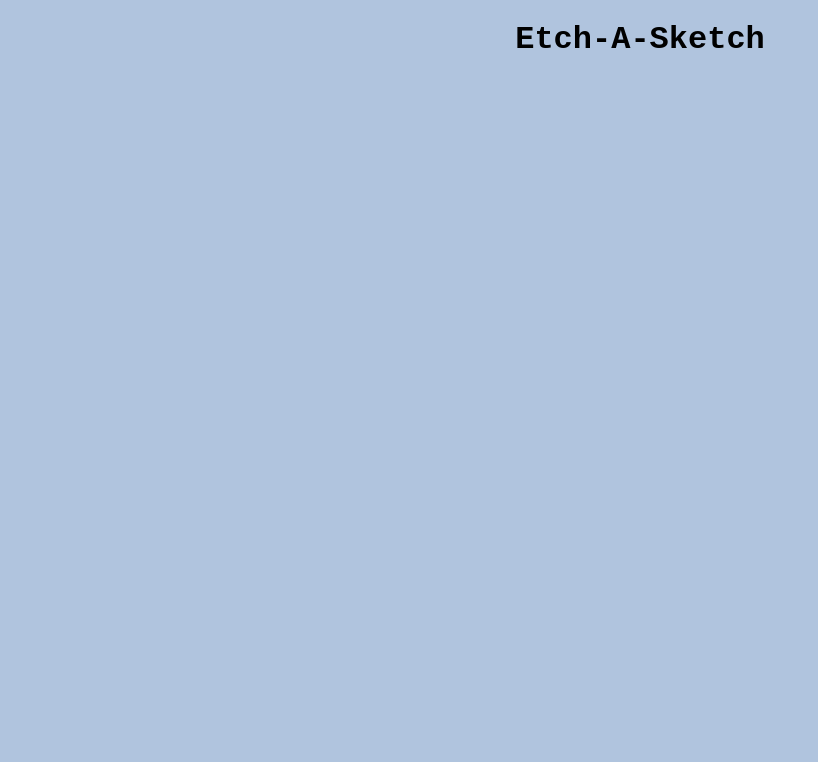
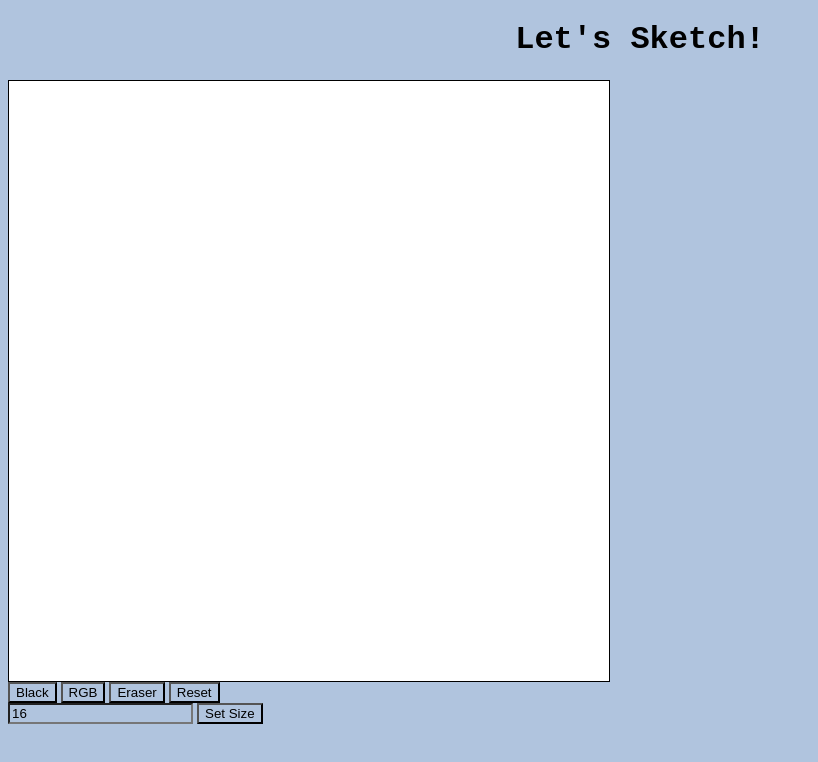
Before and after one commit to agustinromano/etch-a-sketch, a plain HTML site: page index.html in a window 1280 px wide. Shown: the whole page, without its empty margins (0-818 px from the left). Drawn offline with Linux system fonts and the light colour scheme; a web font is replaced by a local one.

Commit message:
Project works it just needs styling.

```diff
--- a/app.js
+++ b/app.js
@@ -1,17 +1,43 @@
-const grid = document.querySelector(".grid");
+let color = "black";
 
-function selectButton() {}
+function createBox(size) {
+  let board = document.querySelector(".draw-board");
+  let squares = board.querySelectorAll("div");
+  squares.forEach((div) => div.remove());
+  board.style.gridTemplateColumns = `repeat(${size} , 1fr)`;
+  board.style.gridTemplateRows = `repeat(${size} , 1fr)`;
 
-function squareSize() {
-  const small = 16 * 16;
-  const medium = 32 * 32;
-  const large = 64 * 64;
+  let amount = size * size;
+  for (let i = 0; i < amount; i++) {
+    let square = document.createElement("div");
+    square.addEventListener("mouseover", colorSquare);
+    square.style.backgroundColor = "white";
+    board.insertAdjacentElement("beforeend", square);
+  }
 }
 
-function addSquare() {
-  const newDiv = document.createElement("div");
-  newDiv.classList.add("square");
-  newDiv.appendChild(grid);
+createBox(16);
+
+function selectSize(input) {
+  if (input >= 2 && input <= 100) {
+    createBox(input);
+  } else {
+    window.alert("Slow down there bud only numbers 2 - 100.");
+  }
 }
 
-function startPainting() {}
+function colorSquare() {
+  if (color === "random") {
+    this.style.backgroundColor = `hsl(${Math.random() * 360} , 100% , 50%`;
+  } else {
+    this.style.backgroundColor = color;
+  }
+}
+
+function changeColor(selection) {
+  color = selection;
+}
+
+function resetBoard() {
+  window.location.reload();
+}
--- a/index.html
+++ b/index.html
@@ -5,10 +5,24 @@
     <title>Etch-A-Sketch</title>
   </head>
   <body>
-    <h1>Etch-A-Sketch</h1>
-    <div class="grid"></div>
+    <h1>Let's Sketch!</h1>
+    <div class="container">
+      <div class="draw-board"></div>
+      <div class="buttons">
+        <button onclick="changeColor('black')">Black</button>
+        <button onclick="changeColor('random')">RGB</button>
+        <button onclick="changeColor('white')">Eraser</button>
+        <button onclick="resetBoard()">Reset</button>
+      </div>
+      <input
+        type="text"
+        placeholder="Board size"
+        value="16"
+        onchange="selectSize(this.value)"
+      />
+      <button>Set Size</button>
+    </div>
   </body>
-  <head>
-    <script src="app.js"></script>
-  </head>
+
+  <script src="app.js"></script>
 </html>
--- a/style.css
+++ b/style.css
@@ -9,8 +9,14 @@ h1 {
   text-align: center;
 }
 
-.square {
+.draw-board {
+  width: 600px;
+  height: 600px;
   border: 1px solid black;
-  height: 15px;
-  width: 25px;
+  display: grid;
 }
+
+.butons {
+  display: flex;
+  flex: 1;
+}
```
